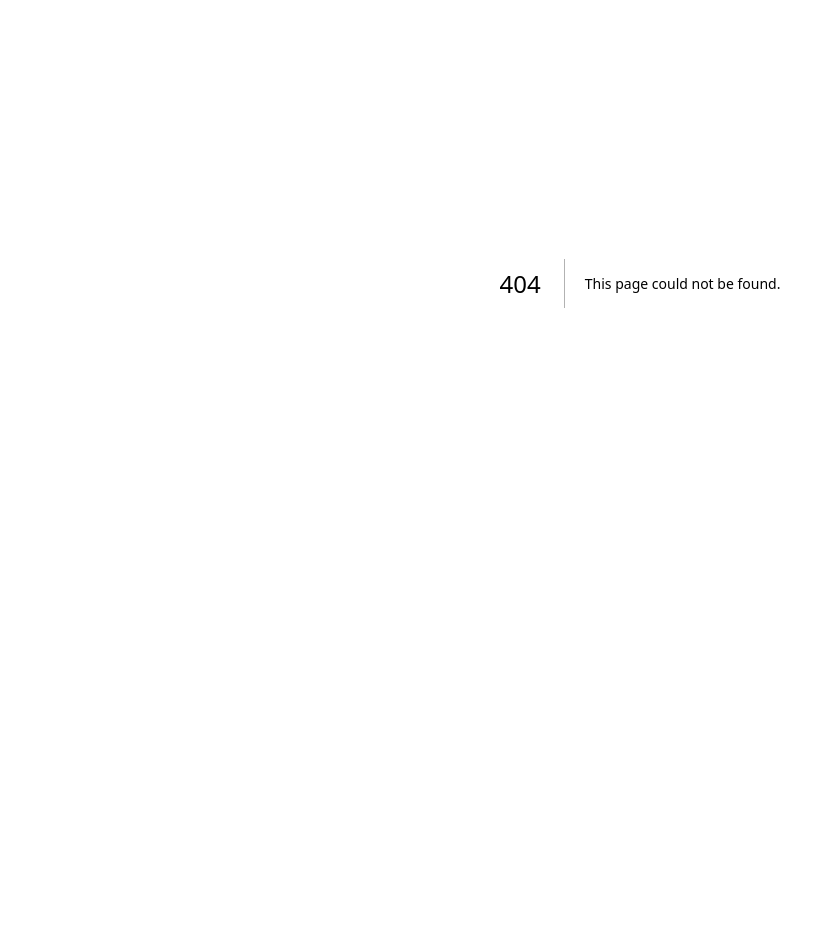
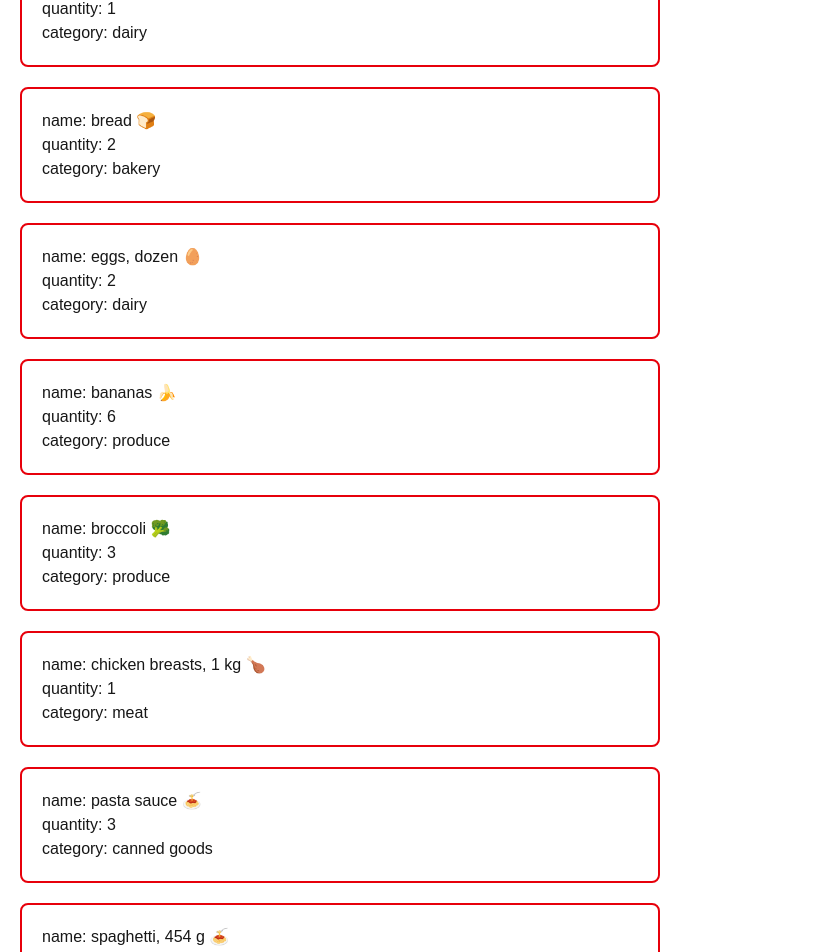
Before and after one commit to BryanTheGreat01/cprg306-assignments, a Next.js app: page /week-3 in a window 1280 px wide. Before the commit this address had no page. Shown: the part 117-1069 px from the top of the page, without its empty margins (0-823 px from the left). Before the commit the page ends 800 px from the top, so only its background shows below. Built offline with nearby package versions, Linux system fonts and the light colour scheme.

Commit message:
assignment 3
Completed

```diff
--- a/app/page.js
+++ b/app/page.js
@@ -7,6 +7,10 @@ export default function Home() {
       <Link href="/week-2" className="text-base text-blue-300">
         Go to week 2
       </Link>
+      <br />
+      <Link href="/week-3" className="text-base text-blue-300">
+        Go to week 3
+      </Link>
     </main>
   );
 }
--- a/app/week-2/student-info.js
+++ b/app/week-2/student-info.js
@@ -3,7 +3,7 @@ import Link from "next/link";
 export default function StudentInfo() {
   return (
     <main>
-      <h1>Noah</h1>
+      <h1>Dami Egbonwon</h1>
       <Link
         href="https://github.com/BryanTheGreat01/cprg306-assignments"
         className="text-blue-400 underline"
--- /dev/null
+++ b/app/week-3/item-list.js
@@ -0,0 +1,91 @@
+import Item from "./item";
+export default function ItemList() {
+  const item1 = {
+    name: "milk, 4 L 🥛",
+    quantity: 1,
+    category: "dairy",
+  };
+
+  const item2 = {
+    name: "bread 🍞",
+    quantity: 2,
+    category: "bakery",
+  };
+
+  const item3 = {
+    name: "eggs, dozen 🥚",
+    quantity: 2,
+    category: "dairy",
+  };
+
+  const item4 = {
+    name: "bananas 🍌",
+    quantity: 6,
+    category: "produce",
+  };
+
+  const item5 = {
+    name: "broccoli 🥦",
+    quantity: 3,
+    category: "produce",
+  };
+
+  const item6 = {
+    name: "chicken breasts, 1 kg 🍗",
+    quantity: 1,
+    category: "meat",
+  };
+
+  const item7 = {
+    name: "pasta sauce 🍝",
+    quantity: 3,
+    category: "canned goods",
+  };
+
+  const item8 = {
+    name: "spaghetti, 454 g 🍝",
+    quantity: 2,
+    category: "dry goods",
+  };
+
+  const item9 = {
+    name: "toilet paper, 12 pack 🧻",
+    quantity: 1,
+    category: "household",
+  };
+
+  const item10 = {
+    name: "paper towels, 6 pack",
+    quantity: 1,
+    category: "household",
+  };
+
+  const item11 = {
+    name: "dish soap 🍽️",
+    quantity: 1,
+    category: "household",
+  };
+
+  const item12 = {
+    name: "hand soap 🧼",
+    quantity: 4,
+    category: "household",
+  };
+
+  return (
+    <main>
+      <Item items={item1} />
+      <Item items={item2} />
+      <Item items={item3} />
+      <Item items={item4} />
+      <Item items={item5} />
+      <Item items={item6} />
+      <Item items={item7} />
+      <Item items={item8} />
+      <Item items={item9} />
+      <Item items={item10} />
+      <Item items={item11} />
+      <Item items={item12} />
+    </main>
+  );
+}
--- /dev/null
+++ b/app/week-3/item.js
@@ -0,0 +1,9 @@
+export default function Item({ items }) {
+  return (
+    <section className="p-5 border-2 border-red-600 w-1/2 ml-5 mb-5 rounded-lg">
+      <h2>name: {items.name}</h2>
+      <p>quantity: {items.quantity}</p>
+      <p>category: {items.category}</p>
+    </section>
+  );
+}
--- /dev/null
+++ b/app/week-3/page.js
@@ -0,0 +1,9 @@
+import ItemList from "./item-list";
+export default function Page() {
+  return (
+    <main>
+      <h1 className="text-2xl font-bold mb-4 mt-5">Shopping List</h1>
+      <ItemList />
+    </main>
+  );
+}
```
